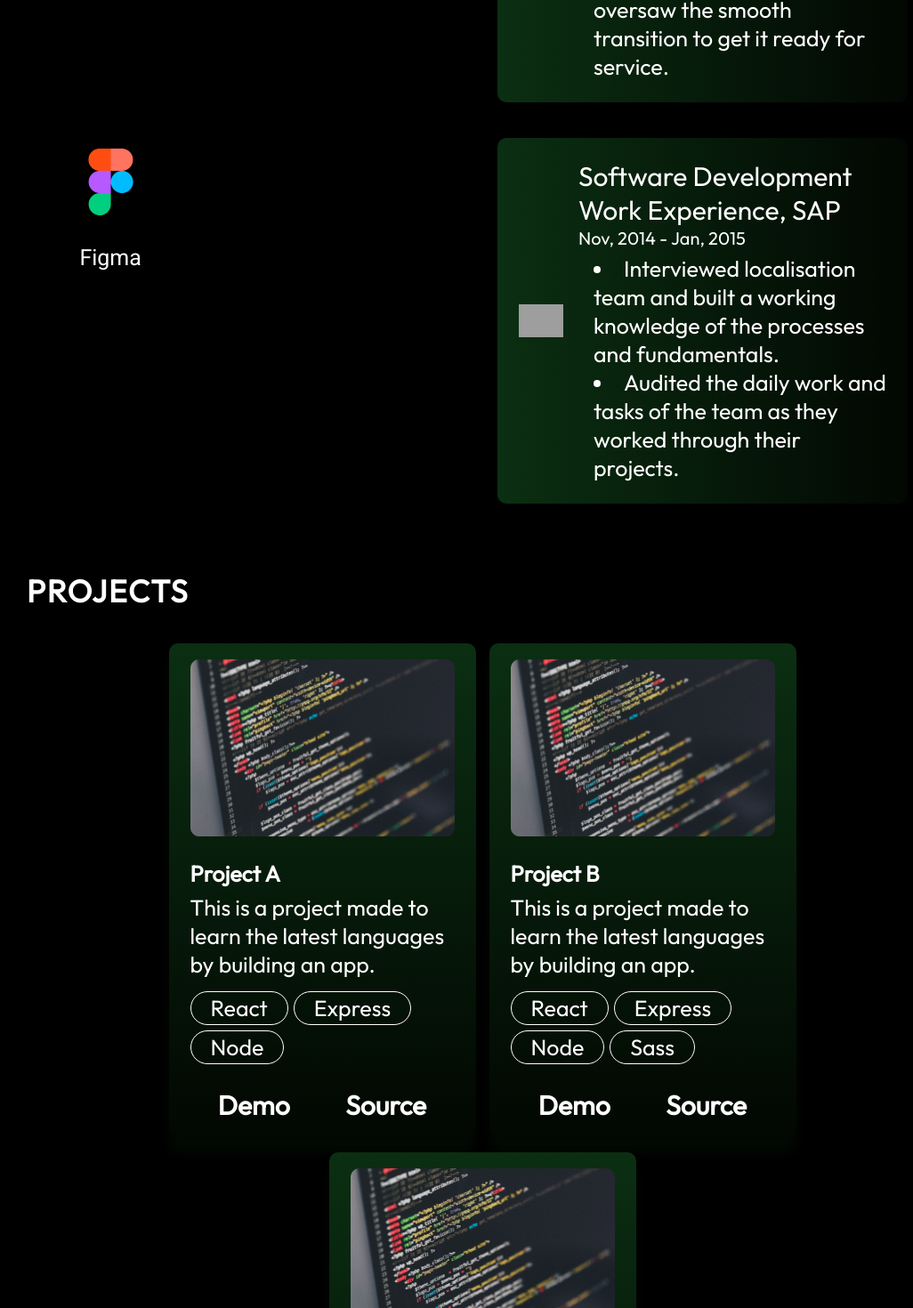
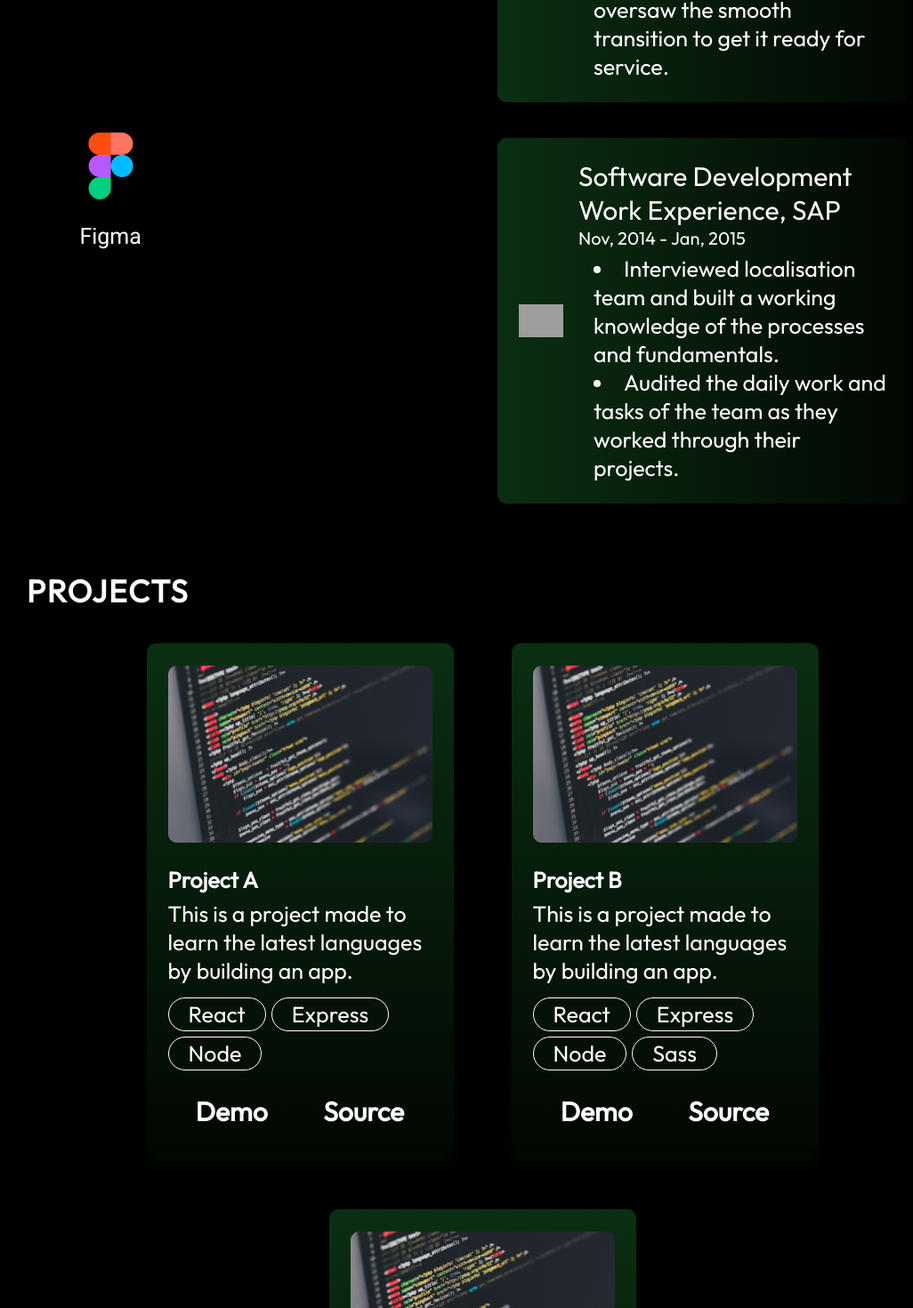
Before and after one commit to PWhelan3/PortfolioWebsite, a React (Vite) app in the folder portfolio-website/: page / in a window 1280 px wide. Shown: the part 2660-4130 px from the top of the page at 89% size, without its empty margins (98-1124 px from the left). Built offline with nearby package versions, Linux system fonts and the light colour scheme; grey boxes are pictures that could not be loaded.

Commit message:
More Styling

```diff
--- a/portfolio-website/src/components/Experience/Experience.module.css
+++ b/portfolio-website/src/components/Experience/Experience.module.css
@@ -26,14 +26,14 @@
   width: 45%;
   display: flex;
   flex-wrap: wrap;
-  gap: 37px;
+  gap: 10px;
 }
 
 .skill {
   display: flex;
   flex-direction: column;
   align-items: center;
-  gap: 11px;
+  gap: 5px;
 }
 
 .skill:hover {
--- a/portfolio-website/src/components/Hero/Hero.module.css
+++ b/portfolio-website/src/components/Hero/Hero.module.css
@@ -44,6 +44,12 @@
     font-weight: 600;
     padding: 17px 26px;
     box-shadow: 0 0 4px 0 rgba(0, 0, 0, 0.25);
+    transition: ease .3s;
+}
+
+.contactBtn:hover {
+    transform: scale(1.2);
+    transition: ease .3s;
 }
 
 .heroImg {
--- a/portfolio-website/src/components/Projects/ProjectCard.module.css
+++ b/portfolio-website/src/components/Projects/ProjectCard.module.css
@@ -6,7 +6,7 @@
   border-radius: 10px;
   background: linear-gradient(180deg, #0b2f12 0%, #020702 100%);
   box-shadow: 0 16px 14px 0 #030903;
-  padding: 18px 24px;
+  padding: 25px 24px;
   max-width: 345px;
   transition: ease-out 0.3s;
 }
--- a/portfolio-website/src/components/Projects/Projects.module.css
+++ b/portfolio-website/src/components/Projects/Projects.module.css
@@ -21,6 +21,6 @@
   flex-wrap: wrap;
   align-items: center;
   justify-content: center;
-  gap: 15px;
+  gap: 65px;
   width: 100%;
 }
```
